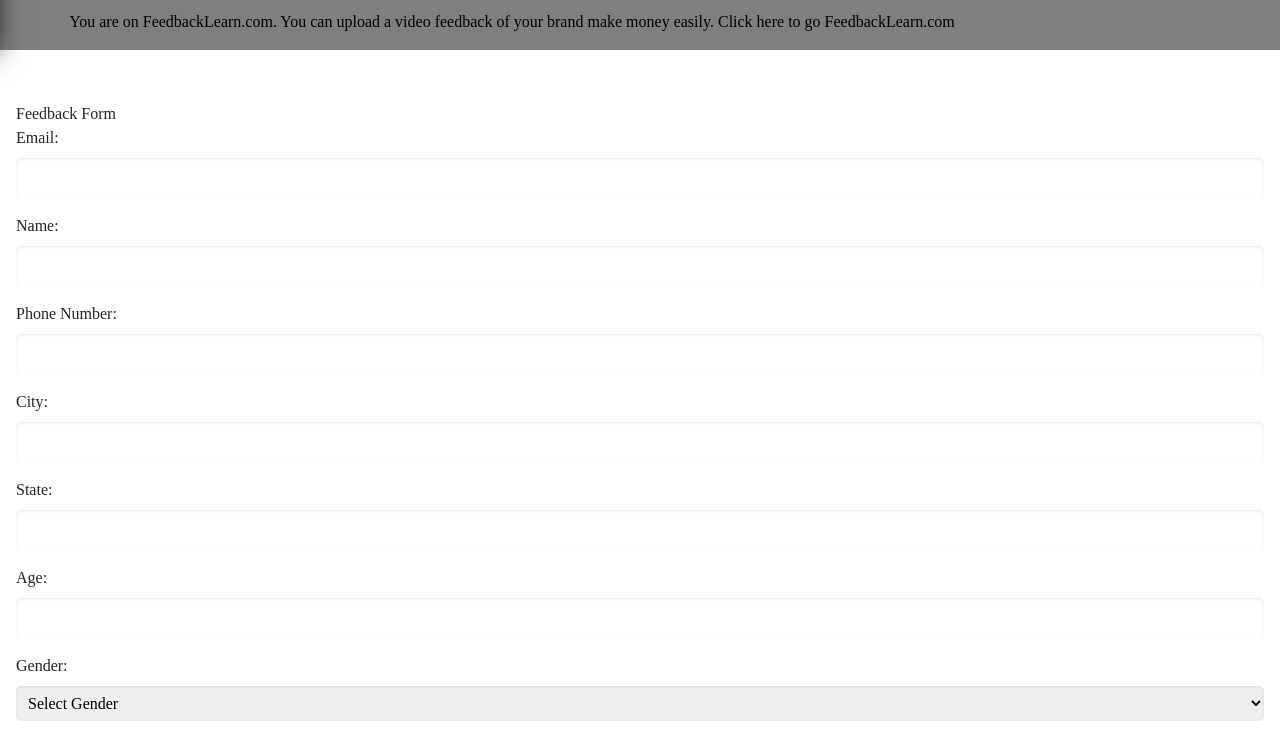
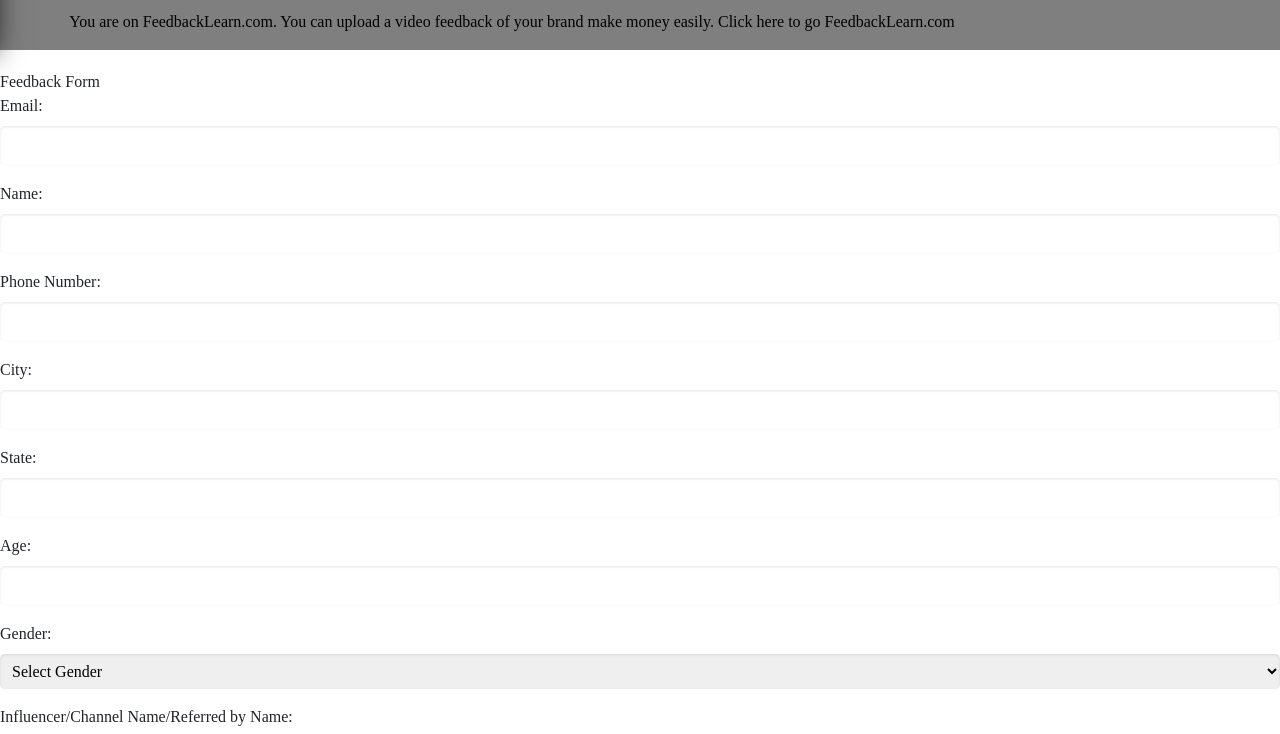
Before and after one commit to feedbacklearn/Deme_feed, a plain HTML site: page index.html in a window 1280 px wide. Shown: the part 750-1484 px from the top of the page. Drawn offline with nearby package versions, Linux system fonts and the light colour scheme.

Commit message:
JUST SEE OW CAN YOU  HELP ME creating style

```diff
--- a/style.css
+++ b/style.css
@@ -456,16 +456,8 @@
 .fa-xmark.active {
     display: block;
 }
-.container1 {
-    max-width: var(--max-width);
-    margin: auto;
-    margin-top: 2rem;
-    padding: 2rem 1rem;
-    background-color: var(--white);
-    box-shadow: var(--box-shadow);
-    border-radius: var(--border-radius);
-    margin-top: 20px;
-}
+
+
 
 
 
@@ -498,10 +490,7 @@
 
 }
 
-.label44:hover {
-    background: #ff04ff;
-    transform: translateY(-10px);
-}
+
 
 .label44 i {
     font-size: 20px;
@@ -564,11 +553,3 @@
 .btn35 {
     margin: 73px 476px;
 }
-
-
-button:hover {
-    background: #ff04ff;
-    transform: translateY(-10px);
-    /* background: var(--secondary-color);*/
-    /* Updated hover color to secondary color */
-}
```
